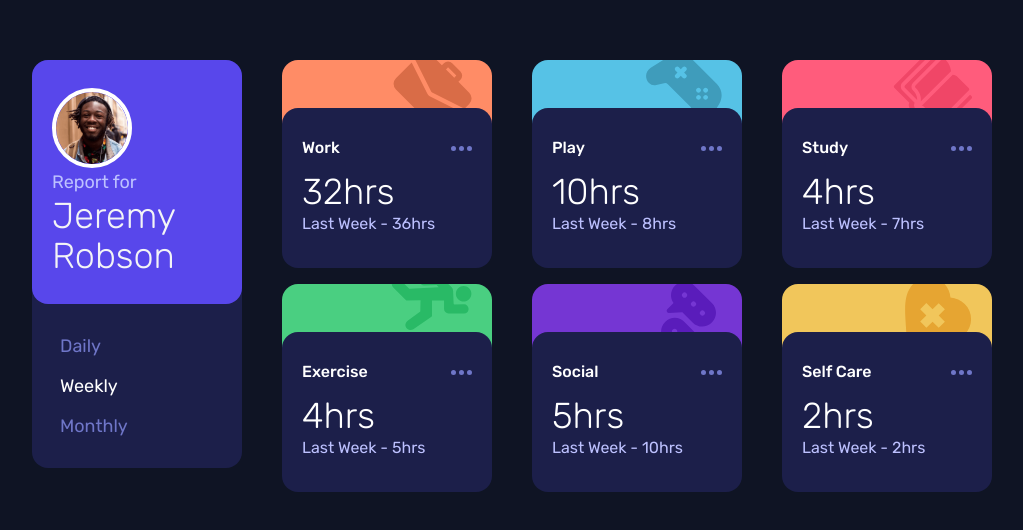
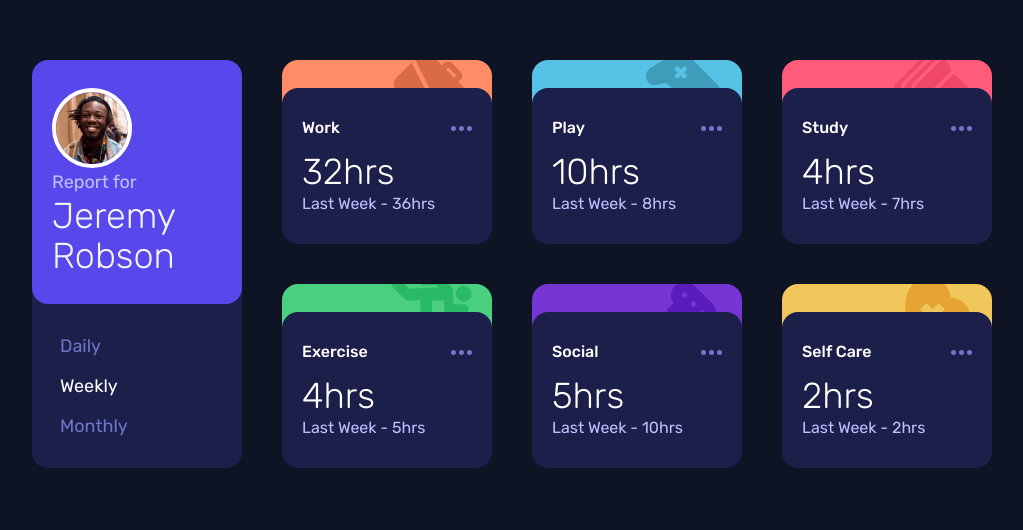
Before and after one commit to sarrietav-frontendmentor/time-tracking-dashboard, a Vue app: page / in a window 1280 px wide. Shown: the part 136-666 px from the top of the page, without its empty margins (128-1151 px from the left). Built offline with nearby package versions, Linux system fonts and the light colour scheme.

Commit message:
fix: task content bg overflowing the grid

```diff
--- a/src/App.vue
+++ b/src/App.vue
@@ -15,7 +15,7 @@
     "
   >
     <TheUserComponent class="row-start-1 row-span-2" />
-    <div v-for="task in tasks" :key="task.title" class="my-12 last:m-0 lg:m-0">
+    <div v-for="task in tasks" :key="task.title" class="my-12 last:m-0 lg:m-0 relative">
       <Task :title="task.title" :timeframes="task.timeframes" />
     </div>
   </main>
--- a/src/components/Task.vue
+++ b/src/components/Task.vue
@@ -1,5 +1,5 @@
 <template>
-  <div class="rounded-2xl relative flex justify-end h-40" :class="bgClass">
+  <div class="rounded-2xl flex justify-end h-40" :class="bgClass">
     <div class="overflow-hidden mr-5">
       <img
         :src="
@@ -18,9 +18,8 @@
         space-y-3
         rounded-2xl
         absolute
-        top-12
+        bottom-0
         w-full
-        lg:h-full
         filter
         hover:brightness-110
       "
```
